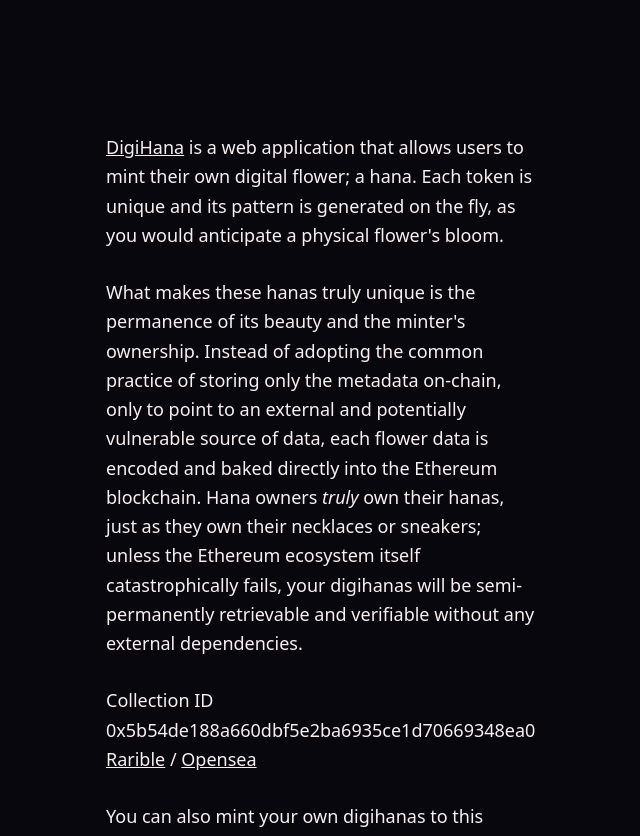
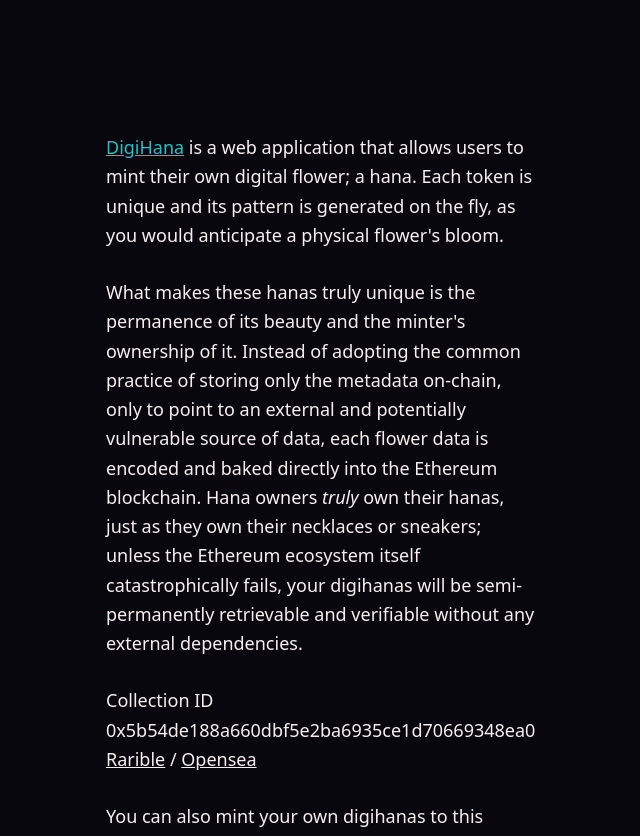
Before and after one commit to neila/neila.github.io, a Next.js app: page /works/digihana in a window 1280 px wide. Shown: the part 320-1156 px from the top of the page, without its empty margins (294-934 px from the left). Built offline with nearby package versions, Linux system fonts and the light colour scheme; what @tailwindcss/typography would draw is missing.

Commit message:
minor fix

```diff
--- a/pages/works/digihana.js
+++ b/pages/works/digihana.js
@@ -27,12 +27,12 @@
                             <div className="flex"><Image src={flower1} /><Image src={flower2} /></div>
                             <br />
                             <p>
-                                <a href="https://digihana.neila1.repl.co/">DigiHana</a> is a web application that allows users to mint their own digital flower; a hana.
+                                <a href="https://digihana.neila1.repl.co/" className="text-[#22C1C3]">DigiHana</a> is a web application that allows users to mint their own digital flower; a hana.
                                 Each token is unique and its pattern is generated on the fly, as you would anticipate a physical flower's bloom.
                             </p>
                             <br />
                             <p>
-                                What makes these hanas truly unique is the permanence of its beauty and the minter's ownership.
+                                What makes these hanas truly unique is the permanence of its beauty and the minter's ownership of it.
                                 Instead of adopting the common practice of storing only the metadata on-chain, only to point to an external and potentially vulnerable source of data, each flower data is encoded and baked directly into the Ethereum blockchain.
                                 Hana owners <em>truly</em> own their hanas, just as they own their necklaces or sneakers; unless the Ethereum ecosystem itself catastrophically fails, your digihanas will be semi-permanently retrievable and verifiable without any external dependencies.
                             </p>
@@ -41,7 +41,7 @@
                                 Collection ID 0x5b54de188a660dbf5e2ba6935ce1d70669348ea0
                             </p>
                             <p>
-                                <a href='https://rinkeby.rarible.com/collection/0x5b54de188a660dbf5e2ba6935ce1d70669348ea0'>Rarible</a> / <a href='https://testnets.opensea.io/collection/flowernft-azuwzflo4x'>Opensea</a>
+                                <a href='https://rinkeby.rarible.com/collection/0x5b54de188a660dbf5e2ba6935ce1d70669348ea0' className='#fbdb04'>Rarible</a> / <a href='https://testnets.opensea.io/collection/flowernft-azuwzflo4x' className='#2081E2'>Opensea</a>
                             </p>
                             <br />
                             <p>
```
